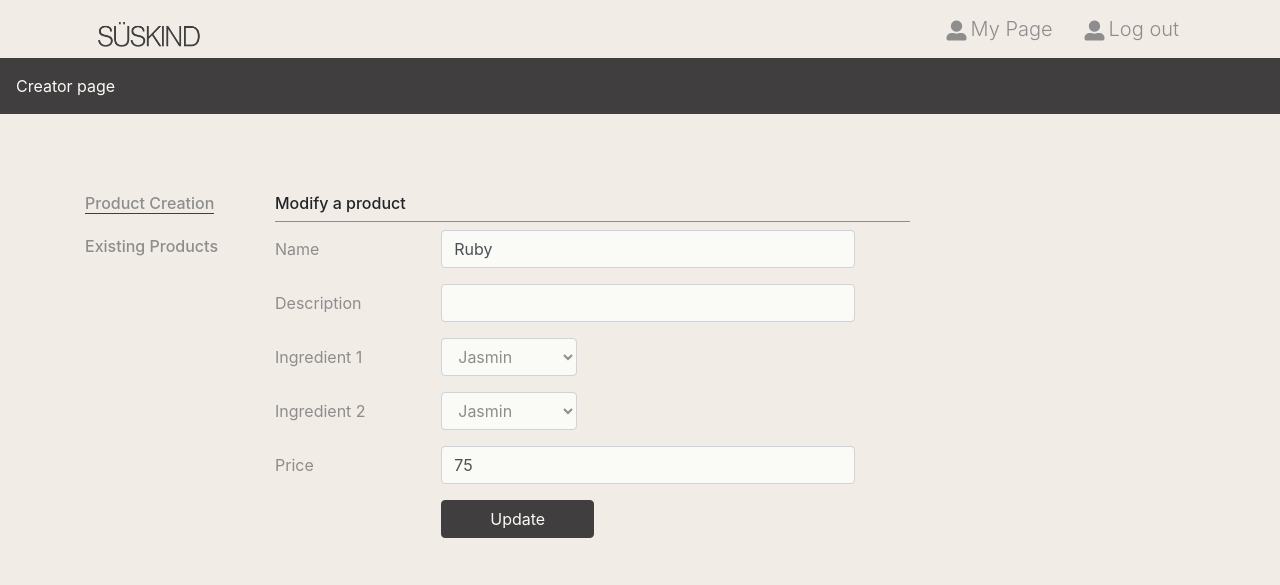
After one commit to dothrak/PLM-perfume-industry, a Flask app: page /edit-product/1 in a window 1280 px wide. The commit adds this page. Shown: the top 585 px of the page. Run offline with Flask 3, Linux system fonts and the light colour scheme; data comes from the database, SQL or seed files in the repository; both versions use the stored data as it was after the commit; some libraries are stand-ins or nearby versions.

Commit message:
modify product

```diff
--- a/app.py
+++ b/app.py
@@ -326,5 +326,32 @@ def create_project():
     creators = ['Alice Dupont', 'Pierre Laurent', 'Camille Richard']
     return render_template('create-project.html', chiefs=chiefs, chemists=chemists, creators=creators)
 
+@app.route('/edit-product/<int:product_id>', methods=['GET', 'POST'])
+def edit_product(product_id):
+    conn = connect_db()
+    cursor = conn.cursor()
+
+    if request.method == 'POST':
+        name = request.form['name']
+        ingredient1 = request.form['ingredient1']
+        ingredient2 = request.form['ingredient2']
+        price = request.form['price']
+
+        cursor.execute("""
+            UPDATE products
+            SET name = ?, ingredient1 = ?, ingredient2 = ?, price = ?
+            WHERE id = ?
+        """, (name, ingredient1, ingredient2, price, product_id))
+        conn.commit()
+        conn.close()
+
+        return redirect(url_for('existing_products'))
+
+    cursor.execute("SELECT name, ingredient1, ingredient2, price FROM products WHERE id = ?", (product_id,))
+    product = cursor.fetchone()
+    conn.close()
+
+    return render_template('edit-product.html', product=product, product_id=product_id)
+
 if __name__ == '__main__':
     app.run(debug=True)
--- /dev/null
+++ b/templates/edit-product.html
@@ -0,0 +1,146 @@
+<!DOCTYPE html>
+<html lang="en">
+<head>
+    <meta charset="UTF-8">
+    <meta name="viewport" content="width=device-width, initial-scale=1.0">
+
+    <title>Süskind</title>
+
+    <link rel="shortcut icon" href="../static/img/logo/Süskind-title.png">
+    <meta name='description' content='the website of perfume shop' />
+
+    <meta property="og:title" content="Süskind" />
+    <meta property="og:description" content="the website of perfume shop">
+    <meta property="og:type" content="website" />
+    <meta property="og:url" content="Süskind" />
+    <meta property="og:image" content="../static/img/main-banner.png" />
+
+    <link href="../static/img/logo/Süskind.png" rel="apple-touch-icon" />
+
+    <meta http-equiv="X-UA-Compatible" content="IE=Edge" />
+
+    <link rel="stylesheet" href="../static/css/all.css">
+    <link rel="stylesheet" href="https://cdnjs.cloudflare.com/ajax/libs/font-awesome/5.14.0/css/all.min.css" integrity="sha512-1PKOgIY59xJ8Co8+NE6FZ+LOAZKjy+KY8iq0G4B3CyeY6wYHN3yt9PW0XpSriVlkMXe40PTKnXrLnZ9+fkDaog==" crossorigin="anonymous" />
+    <script src="../static/js/jquery-3.5.1.min.js"></script>
+    <script src="../static/js/all.js"></script>
+</head>
+<body>
+    <header class="position-relative">
+        <div class="container">
+            <nav class="d-flex justify-content-between align-items-center mb-40px mb-md-0">
+                <h1 class="m-0"><a href="/" class="d-block">Süskind</a></h1>
+                <ul class="header_menu d-none d-lg-flex justify-content-between m-0">
+                    <li>
+                        <a class="h5 d-flex align-items-center text-dark font-weight-light mb-0 p-3" href="create-product">
+                            <i class="fas fa-user-alt mr-1"></i>
+                            <p class="m-0">My Page</p>
+                        </a>
+                    </li>
+                    <li>
+                        <a class="h5 d-flex align-items-center text-dark text-center font-weight-light mb-0 p-3" href="login">
+                            <i class="fas fa-user-alt mr-1"></i>
+                            <p class="m-0">Log out</p>
+                        </a>
+                    </li>
+                </ul>
+            </nav>
+        </div>
+        <div class="container-fluid">
+            <ul class="header_menu-m d-block d-lg-none w-100 p-0">
+                <li><a href="create-product" class="d-block text-white px-0 py-3">My Page</a></li>
+            </ul>
+        </div>
+    </header>
+    <!--Page Content Start-->
+    <div class="product_category bg-primary d-none d-lg-flex mb-80px">
+            <ul class="d-flex m-0 p-0">
+                <li><a class="d-block text-white p-3 text-center">Creator page</a></li>
+            </ul>
+    </div>
+    <div class="member_content">
+        <div class="container">
+            <div class="row flex-lg-row-reverse">
+                <div class="col-12 col-lg-3 text-dark"></div>
+                    <div class="col-12 col-lg-6 col-lg-7">
+                        <h3 class="h6 border-dark border-bottom pb-2">Modify a product</h3>
+                        <form class="text-dark mb-5" method="POST">
+                            <div class="form-group row">
+                                <label for="inputName" class="col-4 col-md-3 col-form-label">Name</label>
+                                <div class="col-7 col-md-8">
+                                    <input type="text" class="form-control" id="inputName" name="name" value="{{ product.name }}" placeholder="">
+                                </div>
+                            </div>
+                            <div class="form-group row">
+                                <label for="inputDescription" class="col-4 col-md-3 col-form-label">Description</label>
+                                <div class="col-7 col-md-8">
+                                    <input type="text" class="form-control" id="inputDescription" name="description" value="{{ product.description }}" placeholder="">
+                                </div>
+                            </div>
+                            <div class="form-group row">
+                                <label for="selectIngredient1" class="col-4 col-md-3 col-form-label">Ingredient 1</label>
+                                <div class="col-3 col-md-2 col-lg-3">
+                                    <select class="form-control text-dark" id="selectIngredient1" name="ingredient1">
+                                        <option {{ 'selected' if product.ingredient1 == 'Jasmin' }}>Jasmin</option>
+                                        <option {{ 'selected' if product.ingredient1 == 'Pink Pepper' }}>Pink Pepper</option>
+                                        <option {{ 'selected' if product.ingredient1 == 'Patchouli' }}>Patchouli</option>
+                                        <option {{ 'selected' if product.ingredient1 == 'Vanilla' }}>Vanilla</option>
+                                        <option {{ 'selected' if product.ingredient1 == 'Lime' }}>Lime</option>
+                                        <option {{ 'selected' if product.ingredient1 == 'Bergamot' }}>Bergamot</option>
+                                        <option {{ 'selected' if product.ingredient1 == 'White Peach' }}>White Peach</option>
+                                        <option {{ 'selected' if product.ingredient1 == 'Magnolia' }}>Magnolia</option>
+                                        <option {{ 'selected' if product.ingredient1 == 'Leather' }}>Leather</option>
+                                        <option {{ 'selected' if product.ingredient1 == 'Ambergrey' }}>Ambergrey</option>
+                                        <option {{ 'selected' if product.ingredient1 == 'Black Pepper' }}>Black Pepper</option>
+                                        <option {{ 'selected' if product.ingredient1 == 'Cinnamon' }}>Cinnamon</option>
+                                        <option {{ 'selected' if product.ingredient1 == 'White Musk' }}>White Musk</option>
+                                        <option {{ 'selected' if product.ingredient1 == 'Ginger' }}>Ginger</option>
+                                        <option {{ 'selected' if product.ingredient1 == 'Spearmint' }}>Spearmint</option>
+                                        <option {{ 'selected' if product.ingredient1 == 'Cedar' }}>Cedar</option>
+                                    </select>
+                                </div>
+                            </div>
+                            <div class="form-group row">
+                                <label for="selectIngredient2" class="col-4 col-md-3 col-form-label">Ingredient 2</label>
+                                <div class="col-3 col-md-2 col-lg-3">
+                                    <select class="form-control text-dark" id="selectIngredient2" name="ingredient2">
+                                        <option {{ 'selected' if product.ingredient2 == 'Jasmin' }}>Jasmin</option>
+                                        <option {{ 'selected' if product.ingredient2 == 'Pink Pepper' }}>Pink Pepper</option>
+                                        <option {{ 'selected' if product.ingredient2 == 'Patchouli' }}>Patchouli</option>
+                                        <option {{ 'selected' if product.ingredient2 == 'Vanilla' }}>Vanilla</option>
+                                        <option {{ 'selected' if product.ingredient2 == 'Lime' }}>Lime</option>
+                                        <option {{ 'selected' if product.ingredient2 == 'Bergamot' }}>Bergamot</option>
+                                        <option {{ 'selected' if product.ingredient2 == 'White Peach' }}>White Peach</option>
+                                        <option {{ 'selected' if product.ingredient2 == 'Magnolia' }}>Magnolia</option>
+                                        <option {{ 'selected' if product.ingredient2 == 'Leather' }}>Leather</option>
+                                        <option {{ 'selected' if product.ingredient2 == 'Ambergrey' }}>Ambergrey</option>
+                                        <option {{ 'selected' if product.ingredient2 == 'Black Pepper' }}>Black Pepper</option>
+                                        <option {{ 'selected' if product.ingredient2 == 'Cinnamon' }}>Cinnamon</option>
+                                        <option {{ 'selected' if product.ingredient2 == 'White Musk' }}>White Musk</option>
+                                        <option {{ 'selected' if product.ingredient2 == 'Ginger' }}>Ginger</option>
+                                        <option {{ 'selected' if product.ingredient2 == 'Spearmint' }}>Spearmint</option>
+                                        <option {{ 'selected' if product.ingredient2 == 'Cedar' }}>Cedar</option>
+                                    </select>
+                                </div>
+                            </div>
+                            <div class="form-group row">
+                                <label for="inputPrice" class="col-4 col-md-3 col-form-label">Price</label>
+                                <div class="col-7 col-md-8">
+                                    <input type="text" class="form-control" id="inputPrice" name="price" value="{{ product.price }}" placeholder="">
+                                </div>
+                            </div>
+                            <div class="form-group row">
+                                <div class="offset-4 col-8 offset-md-3">
+                                    <button type="submit" class="btn btn-primary px-5">Update</button>
+                                </div>
+                            </div>
+                        </form>
+                    </div>
+                    <div class="col-md-3 col-lg-2 d-none d-lg-block">
+                        <h6 class="mb-4"><a href="create-product" class="text-dark border-primary border-bottom">Product Creation</a></h6>
+                        <h6 class="mb-4"><a href="existing-products" class="text-dark">Existing Products</a></h6>
+                    </div>
+            </div>
+        </div>
+    </div>
+</body>
+</html>
--- a/templates/existing-products.html
+++ b/templates/existing-products.html
@@ -73,7 +73,8 @@
                             <h5>{{ product[1] }}</h5>
                             <p>Composition: {{ product[2] }}, {{ product[3] }}</p>
                             <p>Price: ${{ product[4] }}</p>
-                            <button class="btn btn-danger" data-id="{{ product[0] }}" onclick="deleteProduct(this)">Delete</button>
+                            <button class="btn btn-warning" data-id="{{ product[0] }}" onclick="window.location.href='/edit-product/{{ product[0] }}'">Modify</button>
+                            <button class="btn btn-danger mt-2" data-id="{{ product[0] }}" onclick="deleteProduct(this)">Delete</button>
                         </div>
                     </div>
                     {% endfor %}
--- a/templates/order.html
+++ b/templates/order.html
@@ -124,7 +124,7 @@
                                 <li>Fire - 85$</li>
                             </ul>
                             <p>Status : delivered</p>
-                            <p>Email client: ella.lewis@example.com</p>
+                            <p>Email client: john.doe@example.com</p>
                         </div>
 
                         <!-- Order History nb x -->
```
Also changed, not shown: BDD.db.
